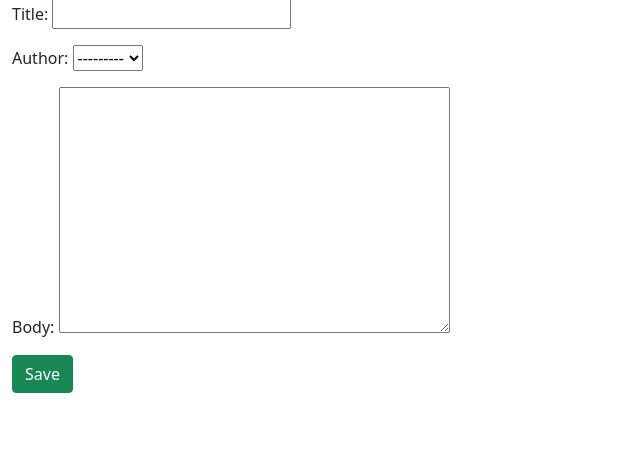
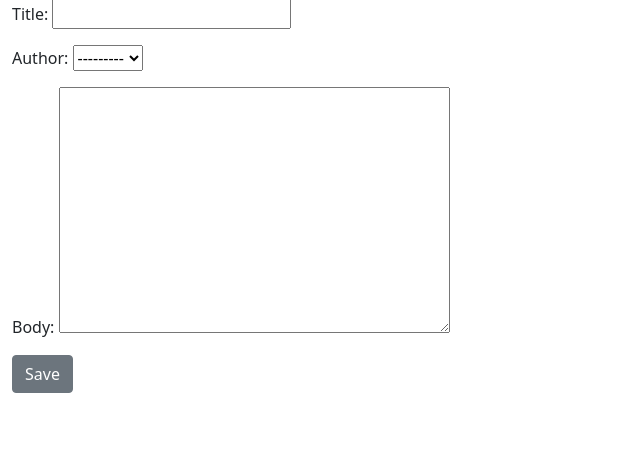
Before and after one commit to shunna87/myblog, a Django app: page /add_post/ in a window 1280 px wide. Shown: the part 113-568 px from the top of the page, without its empty margins (0-640 px from the left). Run offline with Django 4.2, Linux system fonts and the light colour scheme; data comes from the database, SQL or seed files in the repository; both versions use the stored data as it was after the commit.

Commit message:
*commit text2*

```diff
--- a/blog/models.py
+++ b/blog/models.py
@@ -1,5 +1,6 @@
 from django.db import models
 from django.contrib.auth.models import User
+from django.urls import reverse
 
 class Post(models.Model):
     title = models.CharField(max_length= 255)
@@ -9,4 +10,7 @@ class Post(models.Model):
     def __str__(self):
         return self.title
 
+    def get_absolute_url(self):
+        return reverse('article_detail', args = (str(self.id)))
+
 # Create your models here.
--- a/blog/templates/add_post.html
+++ b/blog/templates/add_post.html
@@ -1,4 +1,6 @@
 {%  extends 'base.html' %}
+
+{% block title %} New post {% endblock %}
 
 {%  block content %}
 
@@ -7,7 +9,7 @@
 <form method = "POST">
     {%  csrf_token %}
     {{ form.as_p}}
-    <button type="button" class="btn btn-success"> Save</button>
-</form>
+    <button  class="btn btn-secondary"> Save</button>
+
 
 {%  endblock %}
```
Also changed, not shown: db.sqlite3.
